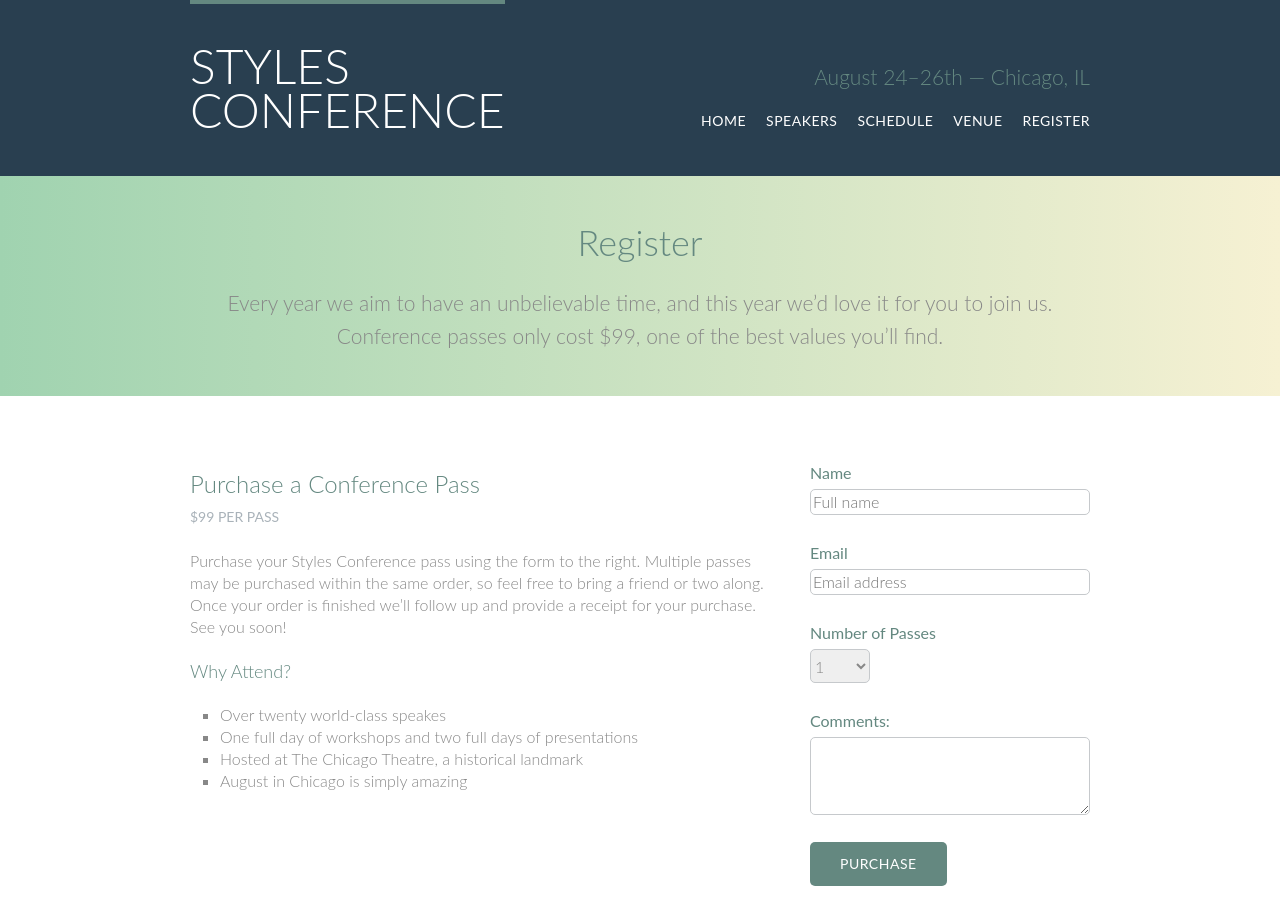
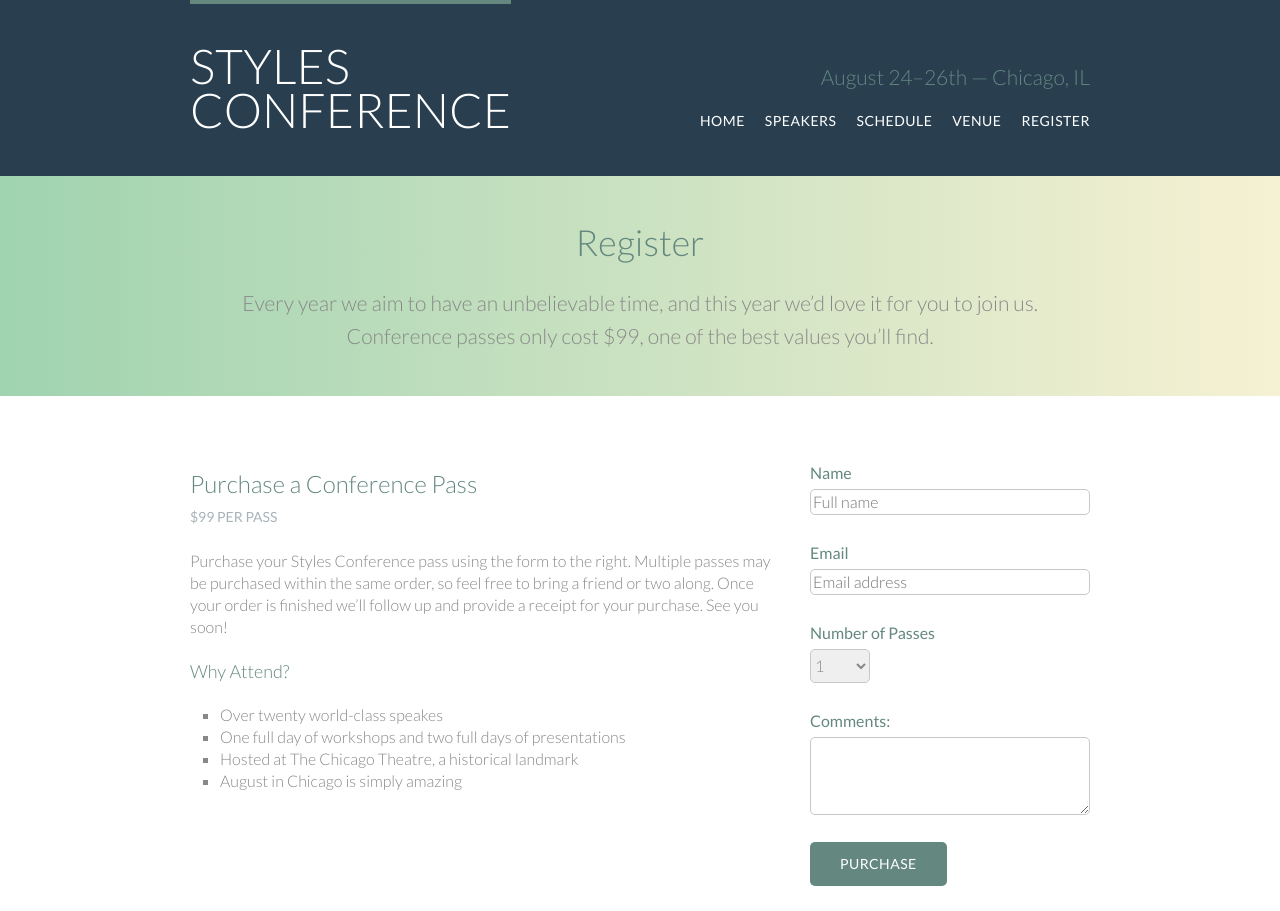
Before and after one commit to DeeGrant/learn-html-css, a plain HTML site: page styles-conference/register.html in a window 1280 px wide. Shown: the top 911 px of the page. Drawn offline with Linux system fonts and the light colour scheme.

Commit message:
add font to other pages

```diff
--- a/styles-conference/register.html
+++ b/styles-conference/register.html
@@ -3,9 +3,12 @@
 <head>
     <meta charset="UTF-8">
     <meta name="viewport" content="width=device-width, initial-scale=1">
+    <title>Register</title>
     <link rel="stylesheet" href="assets/stylesheets/reset.css">
     <link rel="stylesheet" href="assets/stylesheets/main.css">
-    <title>Register</title>
+    <link rel="preconnect" href="https://fonts.googleapis.com">
+    <link rel="preconnect" href="https://fonts.gstatic.com" crossorigin>
+    <link href="https://fonts.googleapis.com/css2?family=Lato:wght@100;300;400&display=swap" rel="stylesheet">
 </head>
 <body>
     <header class="primary-header container group">
```
Also changed, not shown: styles-conference/schedule.html (+4 -1 lines), styles-conference/speakers.html (+4 -1 lines), styles-conference/venue.html (+4 -1 lines). Lines whose indentation alone changed are shown as unchanged.
